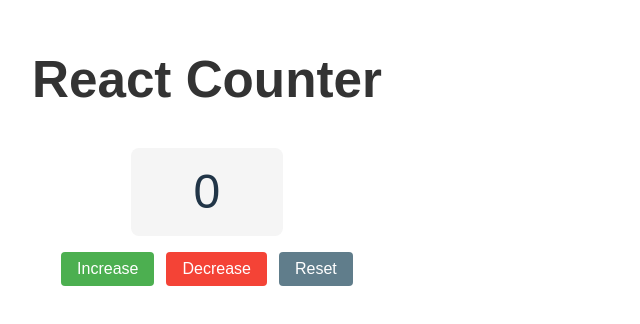
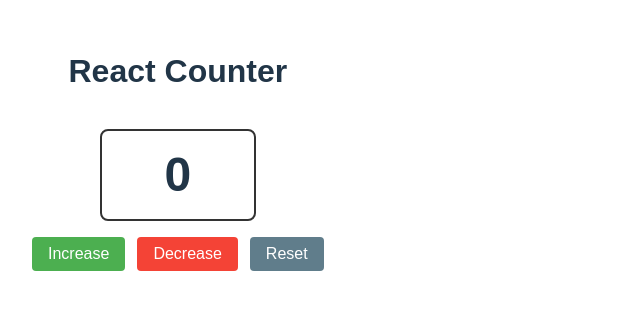
Before and after one commit to harish00506/test_AI_Jira, a React (Vite) app: page / in a window 1280 px wide. Shown: the part 248-572 px from the top of the page, without its empty margins (0-640 px from the left). Built offline with nearby package versions, Linux system fonts and the light colour scheme.

Commit message:
Add: src/App.css for Create a React counter app with Increase, Decrease, and Reset buttons (SCRUM-7)

```diff
--- a/src/App.css
+++ b/src/App.css
@@ -1,4 +1,4 @@
-/* Basic styling for the counter app – keeps the UI clean and responsive */
+/* Basic styling for the counter app – keeps the original Vite look minimalistic */
 
 .app-container {
   font-family: Arial, Helvetica, sans-serif;
@@ -8,16 +8,17 @@
   margin: 0 auto;
 }
 
-h1 {
+.title {
+  font-size: 2rem;
   margin-bottom: 1.5rem;
-  color: #333;
 }
 
 .counter-display {
   font-size: 3rem;
+  font-weight: bold;
   margin: 1rem 0;
   padding: 0.5rem 1rem;
-  background: #f5f5f5;
+  border: 2px solid #333;
   border-radius: 8px;
   display: inline-block;
   min-width: 120px;
@@ -31,34 +32,34 @@ h1 {
 }
 
 .btn {
-  cursor: pointer;
   padding: 0.5rem 1rem;
   font-size: 1rem;
+  cursor: pointer;
   border: none;
   border-radius: 4px;
-  transition: background 0.2s ease;
+  transition: background-color 0.2s ease;
 }
 
-.increase {
-  background: #4caf50;
+.btn.increase {
+  background-color: #4caf50;
   color: #fff;
 }
-.increase:hover {
-  background: #45a047;
+.btn.increase:hover {
+  background-color: #45a049;
 }
 
-.decrease {
-  background: #f44336;
+.btn.decrease {
+  background-color: #f44336;
   color: #fff;
 }
-.decrease:hover {
-  background: #e53935;
+.btn.decrease:hover {
+  background-color: #e53935;
 }
 
-.reset {
-  background: #607d8b;
+.btn.reset {
+  background-color: #607d8b;
   color: #fff;
 }
-.reset:hover {
-  background: #546e7a;
+.btn.reset:hover {
+  background-color: #546e7a;
 }
```
